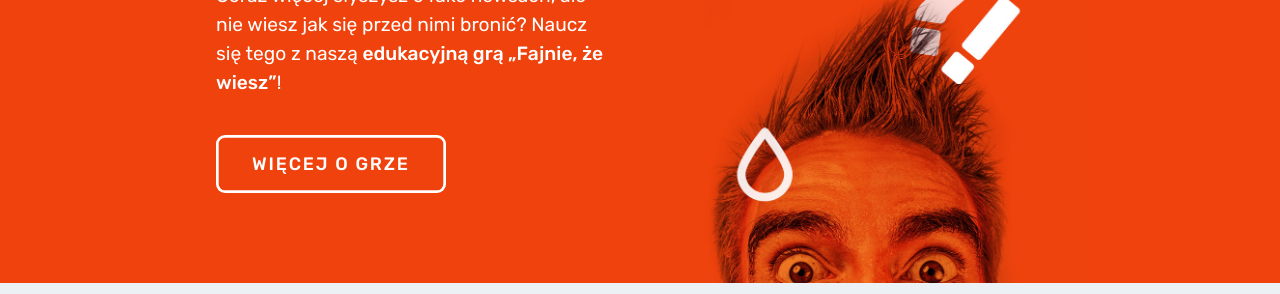
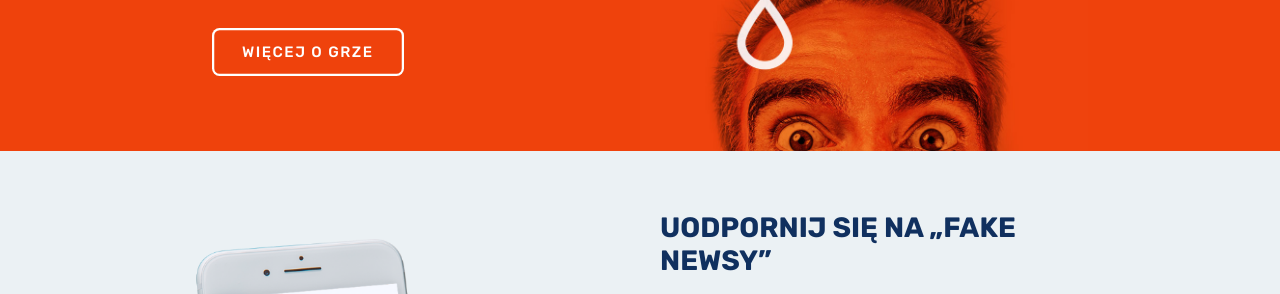
Before and after one commit to fajnie-ze-wiesz/fzw-landingpage, a plain HTML site: page public/index.html in a window 1280 px wide. Shown: the part 335-629 px from the top of the page. Drawn offline with Linux system fonts and the light colour scheme.

Commit message:
reduce fonts sizes, adjust header size

```diff
--- a/public/css/master.css
+++ b/public/css/master.css
@@ -32,7 +32,7 @@ strong {
 }
 
 h1 {
-    font-size: 160%;
+    font-size: 140%;
     text-transform: uppercase;
     font-weight: 700;
     display: inline-block;
@@ -201,7 +201,7 @@ li:before {
 /* DESKTOP ONLY STYLES */
 @media screen and (min-aspect-ratio: 1/1) {
     body {
-        font-size: 3vmin;
+        font-size: 2.5vmin;
     }
 
     #sekcja1 {
@@ -253,7 +253,7 @@ li:before {
 /* MOBILE ONLY STYLES */
 @media screen and (max-aspect-ratio: 1/1) {
     body {
-        font-size: 7.5vmin;
+        font-size: 6.25vmin;
     }
 
     #sekcja1 {
```
